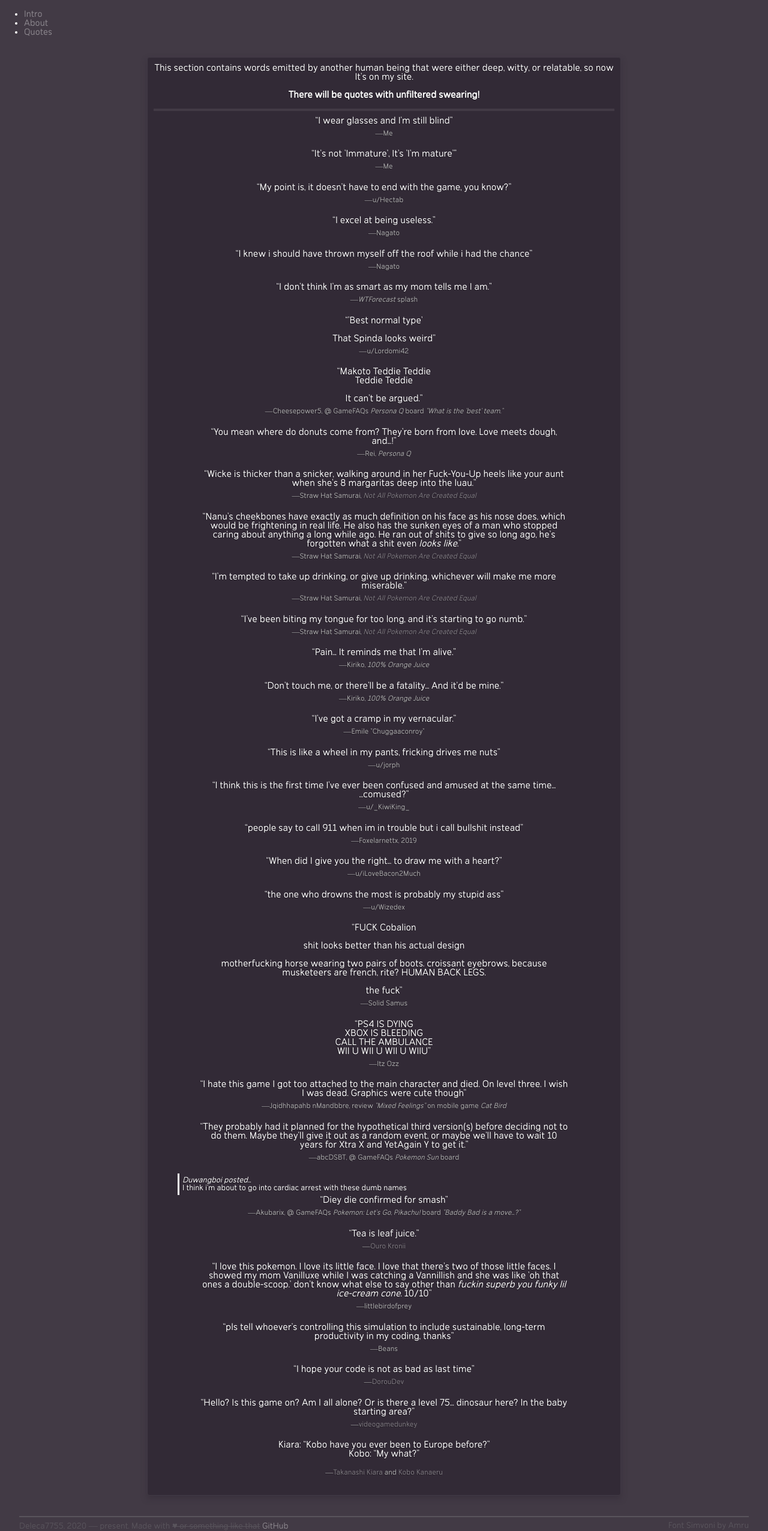
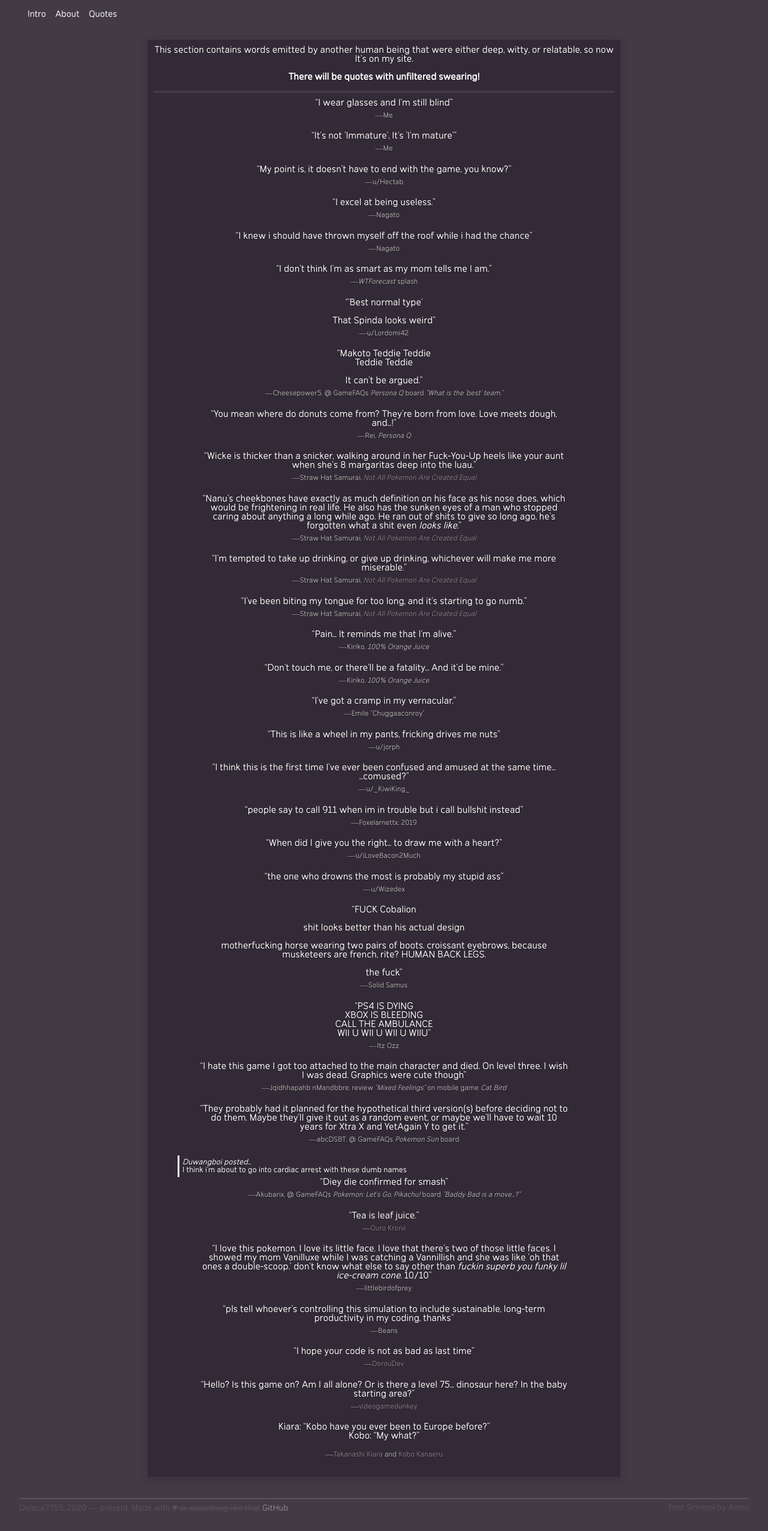
Before and after one commit to Deleca7755/deleca7755.github.io, a Jekyll site: the page built from quotes/index.html, in a window 1280 px wide. Shown: the whole page at 60% size. Built offline with Jekyll 4.4.1, drawn with Linux system fonts in a browser that asks for light colours; Markdown is read by kramdown in place of the engine named in the settings; after the commit the page ends 2522 px from its top, so only the background shows below that.

Commit message:
Update the.css
Pain

```diff
--- a/css/the.css
+++ b/css/the.css
@@ -47,44 +47,39 @@ p {
 
 hr {
  	border: #423a45 solid 2px;
- }
-
-.heador {
-	list-style: none;
-	font-size: 25px;
-	padding: 0;
-	margin: auto;
-	text-align: center;
-	word-spacing: 6px;
-	transition: word-spacing 0.4s;
 }
 
-.heador:hover {
-	transition: word-spacing 0.4s;
-	word-spacing: 12px;
+.header:hover li {
+	transition: padding 0.4s;
+	padding: 5px 10px;
 }
 
-.heador li {
+.header li {
 	display: inline;
+	padding: 5px 6px;
+	transition: padding 0.4s;
 }
 
-.heador a {
+.header a {
 	color: white;
 	border-bottom: #322A3600 solid 2px;
 	transition: border-bottom 0.3s;
 }
 
-.heador a:hover {
+.header a:hover {
 	border-bottom: #322A36 solid 2px;
 	transition: border-bottom 0.3s;
 	text-shadow: #FFFFFF 0 0 3px;
 }
 
+img {
+  pointer-events: none;
+}
+
 img.intro {
 	width: 300px;
 	float: right;
-	padding: 5px 5px 5px 0;
- }
+}
 
  .container {
 	text-align: center;
@@ -105,11 +100,11 @@ img.intro {
 	line-height: 21px;
 }
 
-.quote::before {
+p.quote::before, span.quote::before {
 	content: '“';
 }
 
-.quote::after {
+p.quote::after, span.quote::after {
 	content: '”';
 }
 
@@ -117,6 +112,11 @@ img.intro {
 	margin: 0 auto;
 	padding-bottom: 5px;
 	max-width: 80%;
+}
+
+div.quote {
+	width: max-content;
+	text-align: left;
 }
 
 .quotesource {
@@ -147,12 +147,18 @@ footer {
 	padding-top: 0.5em;
 }
 
-footer li {display: inline;}
+footer li {
+	display: inline;
+}
 
-.footerleft {float: left; line-height: 16px;}
+.footerleft {
+	float: left;
+	line-height: 16px;
+}
 
-.footerright {float: right;}
-
+.footerright {
+	float: right;
+}
 
 /* 404 page */
 
@@ -170,7 +176,6 @@ footer li {display: inline;}
 	bottom: 0;
 	width: 100%;
 	text-align: center;
-	height: auto;
 }
 
 /* MO BILE SEE ESS ESS */
@@ -206,21 +211,12 @@ footer li {display: inline;}
 	.footerright {padding-top:5px;}
 }
 
-.error {
-	text-align: center;
-	font-size: 25:
-}
-
 .containerror img {
 	width: 100%;
 }
 
 .containerror {
-	position: absolute;
 	bottom: 100;
-	width: 100%;
-	text-align: center;
-	height: auto;
 }
 
 /** Phones - landscape **/
```
